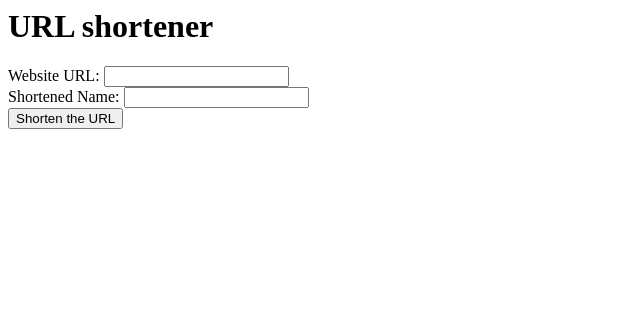
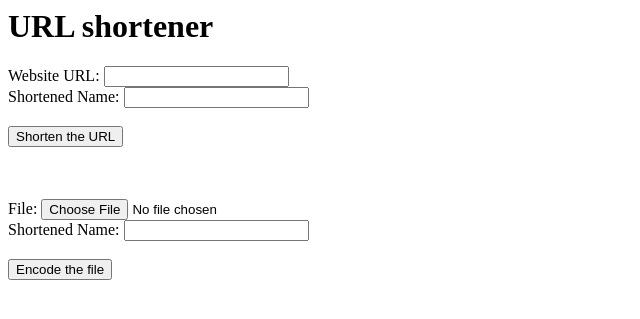
Before and after one commit to MohsinAli-10/URL-shortener-FLASK, a Flask app: page / in a window 1280 px wide. Shown: the top 319 px of the page, without its empty margins (0-640 px from the left). Run offline with Flask 3, Linux system fonts and the light colour scheme.

Commit message:
till file upload

```diff
--- a/app.py
+++ b/app.py
@@ -1,7 +1,10 @@
-from flask import Flask, render_template, request, redirect, url_for
+from flask import Flask, render_template, request, redirect, url_for, flash
 import json
+import os.path
+from werkzeug.utils import secure_filename
 
 app = Flask(__name__)
+app.secret_key = 'jkdshfjkasdfhsadkmad;lsam' #allows information to be securely passed to the html
 
 # the app is not much unless it displays some information on the webpage
 # To do that, we need to create a route
@@ -15,11 +18,32 @@ def home():
 def your_url():
     if request.method == 'POST':
         urls = {} # empty dictionary
-        urls[request.form['code']] = {'url': request.form['url']} # key value pair of code and url passed through the POST request
+
+        if os.path.exists('urls.json'):
+            with open('urls.json') as url_file:
+                urls = json.load(url_file) # load the json file into the dictionary
+
+        if request.form['code'] in urls.keys():
+            flash('This shortname is already in use. Please choose a different shortname.')
+            return redirect(url_for('home'))
+
+        if 'url' in request.form.keys(): # Is there something called a url in the form dictionary
+            urls[request.form['code']] = {'url': request.form['url']} # key value pair of code and url passed through the POST request
+        else:
+            f = request.files['file']
+            # full_name = request.form['code'] + secure_filename(f.filename)
+            full_name = request.form['code'] + f.filename
+            f.save('C:/Users/Mohsin/Desktop/Github/URL-shortener-FLASK/' + full_name)
+            urls[request.form['code']] = {'file': full_name}
+
+
+
         with open('urls.json', 'w') as url_file: #only proceed if the json file can be opened
             json.dump(urls, url_file) # dump the key-value pair into the json file
-        return render_template('your_url.html', code=request.form['code'])
+
+        return render_template('your_url.html', code=request.form['code'], url=request.form['url'])
         # when working with post requests we use request.form instead of request.args
+
     else:
         return redirect(url_for('home'))
 
--- a/templates/home.html
+++ b/templates/home.html
@@ -1,15 +1,33 @@
 <h1>URL shortener</h1>
+
+{% for message in get_flashed_messages() %}
+<h2>{{ message }}</h2>
+{% endfor %}
 
 <form action="your_url" method="post">
     <!-- 1. what is full length url the user wants
     2. what code should be associated with the url
     3. button to submit the form
     action specifies the path where the form will submit the data-->
-    <label for="url">Website URL:</label>
+    <label for="url">Website URL: </label>
     <input type="url" name="url" value="" required>
     <br>
-    <label for="code">Shortened Name:</label required>
-    <input type="text" name="code" value="">
+    <label for="code">Shortened Name: </label>
+    <input type="text" name="code" value="" required>
+    <br>
     <br>
     <input type="submit" value="Shorten the URL">
 </form>
+
+<form action="your_url" method="post" enctype="multipart/form-data">
+    <br>
+    <br>
+    <label for="file">File: </label>
+    <input type="file" name="file" value="" required>
+    <br>
+    <label for="code">Shortened Name: </label>
+    <input type="text" name="code" value="" required>
+    <br>
+    <br>
+    <input type="submit" value="Encode the file">
+</form>
--- a/templates/your_url.html
+++ b/templates/your_url.html
@@ -1,2 +1,6 @@
 <h1>Your URL</h1>
-<h2>{{code}}</h2>
+<h2>{{url}} has been mapped to the codename: {{code}}</h2>
+
+<form action="/" method="get">
+    <input type="submit" value="Go back to homepage">
+</form>
--- a/urls.json
+++ b/urls.json
@@ -1 +1 @@
-{"goog": {"url": "https://google.com"}}
+{"goog": {"url": "https://google.com"}, "sadness": {"url": "https://sad.com"}, "afa": {"url": "https://sad.com"}, "asd": {"url": "https://sad.com"}, "asdasdas": {"url": "https://sad.com"}, "asdasdasfsdf": {"url": "https://sad.com"}, "": {"url": "https://sad.com"}, "sdfjlsdlkjs": {"url": "https://sad.com"}, "maira": {"url": "https://yahoo.com"}, "hello": {"url": "https://yahoo.com"}, "hello2": {"url": "https://yahoo.com"}, "file1": {"file": "file1Service_Now_update_Ver1.2.xlsx"}, "pic1": {"file": "pic1wp1.jpg"}, "pic2": {"file": "pic2wp2.jpg"}, "pic3": {"file": "pic3wp2.jpg"}}
```
Also changed, not shown: pic2wp2.jpg (added), 1 other file.
